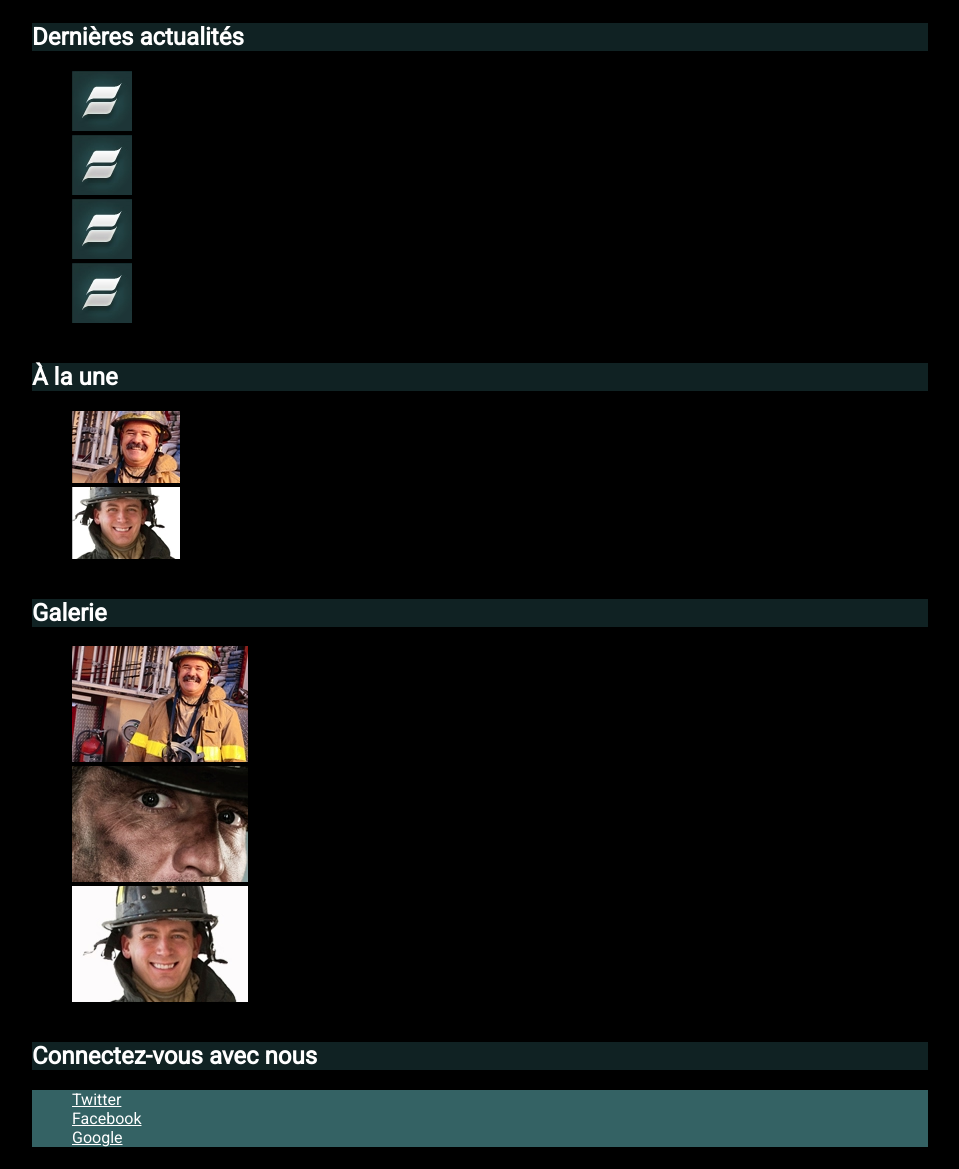
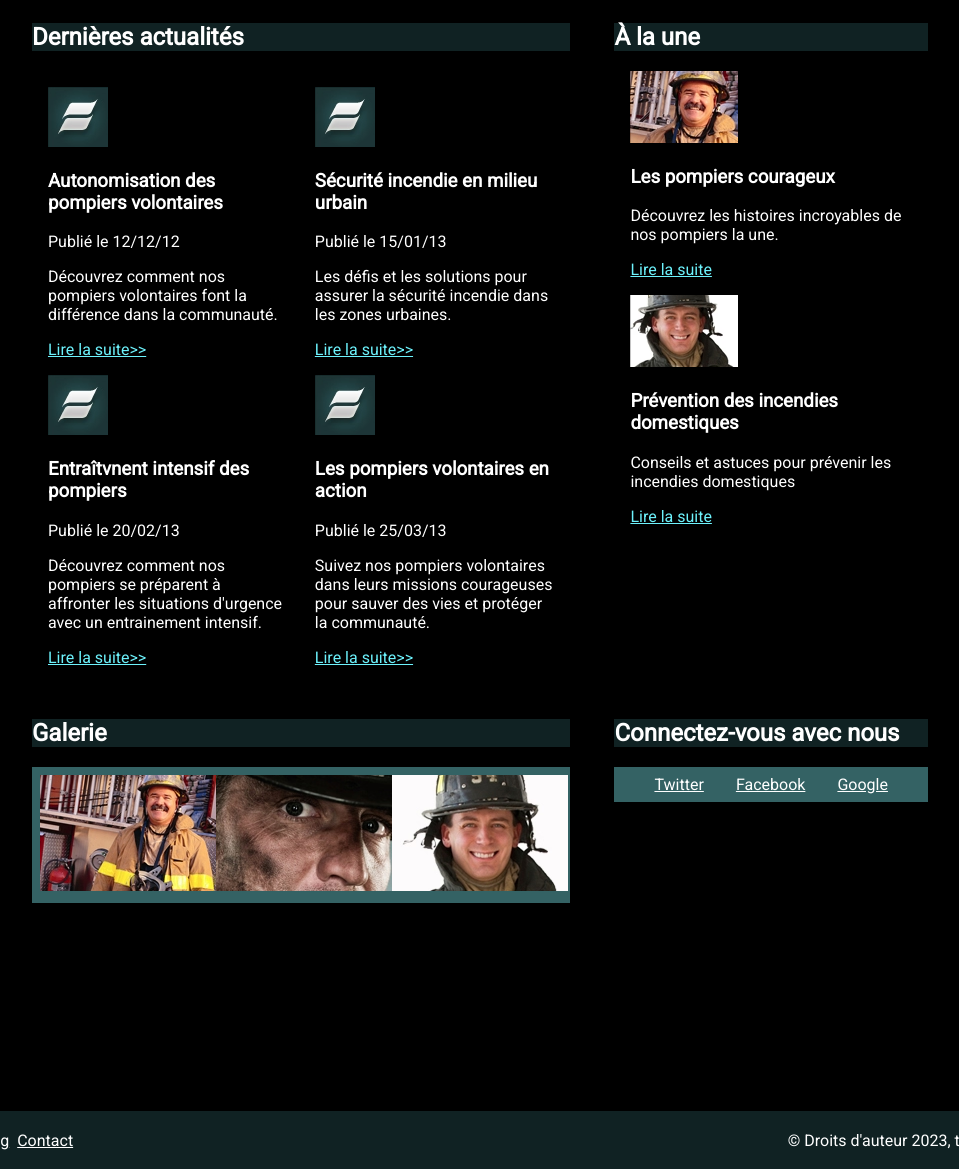
Before and after one commit to Amr69130/maquette2, a plain HTML site: page index.html in a window 1280 px wide. Shown: the part 674-1843 px from the top of the page, without its empty margins (160-1119 px from the left). Drawn offline with Linux system fonts and the light colour scheme.

Commit message:
mise en page

```diff
--- a/index.html
+++ b/index.html
@@ -23,40 +23,124 @@
       </div>
     </header>
     <main>
-      <div id="news">
+      <!-- DIV DU HAUT DE MAIN -->
+      <div>
+        <section id="news">
           <h2>Dernières actualités</h2>
           <ul>
+            <div id="1st">
               <li>
                 <img src="images/icon-logo.avif" alt="icone du logo" />
+                <div>
+                  <hgroup>
+                    <h3>Autonomisation des pompiers volontaires</h3>
+                    <p>Publié le 12/12/12</p>
+                  </hgroup>
+                  <p>
+                    Découvrez comment nos pompiers volontaires font la
+                    différence dans la communauté.
+                  </p>
+                  <a class="read" href="">Lire la suite>></a>
+                </div>
               </li>
-          <li><img src="images/icon-logo.avif" alt="icone du logo" /></li>
-          <li><img src="images/icon-logo.avif" alt="icone du logo" /></li>
-          <li><img src="images/icon-logo.avif" alt="icone du logo" /></li>
+              <li>
+                <img src="images/icon-logo.avif" alt="icone du logo" />
+                <div>
+                  <hgroup>
+                    <h3>Entraîtvnent intensif des pompiers</h3>
+                    <p>Publié le 20/02/13</p>
+                  </hgroup>
+                  <p>
+                    Découvrez comment nos pompiers se préparent à affronter les
+                    situations d'urgence avec un entrainement intensif.
+                  </p>
+                  <a class="read" href="">Lire la suite>></a>
+                </div>
+              </li>
+            </div>
+            <div id="2nd">
+              <li>
+                <img src="images/icon-logo.avif" alt="icone du logo" />
+                <div>
+                  <hgroup>
+                    <h3>Sécurité incendie en milieu urbain</h3>
+                    <p>Publié le 15/01/13</p>
+                  </hgroup>
+                  <p>
+                    Les défis et les solutions pour assurer la sécurité incendie
+                    dans les zones urbaines.
+                  </p>
+                  <a class="read" href="">Lire la suite>></a>
+                </div>
+              </li>
+
+              <li>
+                <img src="images/icon-logo.avif" alt="icone du logo" />
+                <div>
+                  <hgroup>
+                    <h3>Les pompiers volontaires en action</h3>
+                    <p>Publié le 25/03/13</p>
+                  </hgroup>
+                  <p>
+                    Suivez nos pompiers volontaires dans leurs missions
+                    courageuses pour sauver des vies et protéger la communauté.
+                  </p>
+                  <a class="read" href="">Lire la suite>></a>
+                </div>
+              </li>
+            </div>
           </ul>
-      </div>
-      <div id="top_story">
+        </section>
+        <section id="top_story">
           <h2>À la une</h2>
           <ul>
-          <li><img src="images/fireman4.avif" alt="photo d'un pompier" /></li>
-          <li><img src="images/fireman5.avif" alt="photo d'un pompier" /></li>
+            <ul>
+              <li>
+                <img src="images/fireman4.avif" alt="photo d'un pompier" />
+                <hgroup>
+                  <h3>Les pompiers courageux</h3>
+                  <p>
+                    Découvrez les histoires incroyables de nos pompiers la une.
+                  </p>
+                  <a class="read" href="">Lire la suite</a>
+                </hgroup>
+              </li>
+              <li>
+                <img src="images/fireman5.avif" alt="photo d'un pompier" />
+                <hgroup>
+                  <h3>Prévention des incendies domestiques</h3>
+                  <p>
+                    Conseils et astuces pour prévenir les incendies domestiques
+                  </p>
+                  <a class="read" href="">Lire la suite</a>
+                </hgroup>
+              </li>
             </ul>
+          </ul>
+        </section>
       </div>
-      <div id="gallery">
+      <!-- DIV DU HAUT DE MAIN -->
+
+      <!-- DIV DU BAS DE MAIN -->
+      <div>
+        <section id="gallery">
           <h2>Galerie</h2>
           <ul>
             <li><img src="images/fireman1.avif" alt="photo d'un pompier" /></li>
             <li><img src="images/fireman2.avif" alt="photo d'un pompier" /></li>
             <li><img src="images/fireman3.avif" alt="photo d'un pompier" /></li>
           </ul>
-      </div>
-      <div id="connect">
+        </section>
+        <section id="connect">
           <h2>Connectez-vous avec nous</h2>
           <ul>
             <li><a href="">Twitter</a></li>
             <li><a href="">Facebook</a></li>
             <li><a href="">Google</a></li>
           </ul>
+        </section>
       </div>
+      <!-- DIV DU BAS DE MAIN -->
     </main>
     <footer>
       <nav>
@@ -68,7 +152,7 @@
         </ul>
       </nav>
       <div id="copyright">
-        <p>&copy; Droits d'auteur 2023, tous droits réservés</p>
+        <p>&copy; Droits d'auteur 2023, tous droits réservés.</p>
       </div>
     </footer>
   </body>
--- a/style.css
+++ b/style.css
@@ -14,6 +14,10 @@ body {
   padding: 0;
   font-family: "Roboto", sans-serif;
   color: white;
+  ul {
+    list-style: none;
+    padding-left: 0;
+  }
   header {
     background-image: linear-gradient(rgba(0, 0, 0, 0.6), rgba(0, 0, 0, 0.6)),
       url("images/bg-featured-home.avif");
@@ -31,31 +35,72 @@ body {
       }
     }
   }
-}
   main {
     padding: 12rem;
     background-color: black;
     display: flex;
     justify-content: space-around;
     flex-direction: column;
-  ul {
-    list-style: none;
+    .read {
+      text-decoration: underline;
+      color: var(--color3);
     }
     h2 {
       background-color: var(--color1);
     }
+    > div {
+      display: flex;
+      justify-content: space-between;
+
       #news {
+        width: 60%;
+
+        ul {
+          display: flex;
+          flex-wrap: nowrap;
+          li {
+            margin: 1em;
+          }
+        }
       }
       #top_story {
+        width: 35%;
+        flex-wrap: wrap;
+        li {
+          margin: 1em;
+        }
       }
       #gallery {
+        width: 60%;
+        ul {
+          display: flex;
+          justify-content: space-between;
+
+          padding: 0.5em;
+        }
       }
       #connect {
+        width: 35%;
+        display: flex;
+        flex-wrap: wrap;
+        flex-direction: column;
+        ul {
+          margin-top: 0;
+          display: flex;
+          justify-content: space-evenly;
+          padding: 0.5em;
+          background-color: var(--color2);
+        }
+      }
+    }
+
+    #gallery {
       ul {
         background-color: var(--color2);
       }
     }
   }
+
   footer {
     padding: 0.3rem;
     background-color: var(--color1);
@@ -63,14 +108,12 @@ footer {
     justify-content: space-between;
     nav {
       ul {
-      /* margin-left: 1rem; */
         display: flex;
         gap: 0.5rem;
-
-      list-style: none;
       }
     }
     #copyright {
       margin-right: 1rem;
     }
   }
+}
```
Lines whose indentation alone changed are shown as unchanged.
